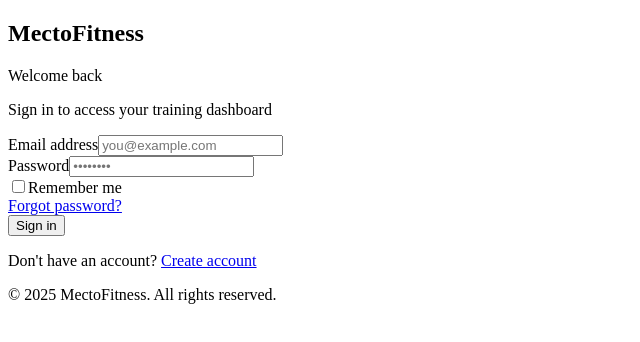
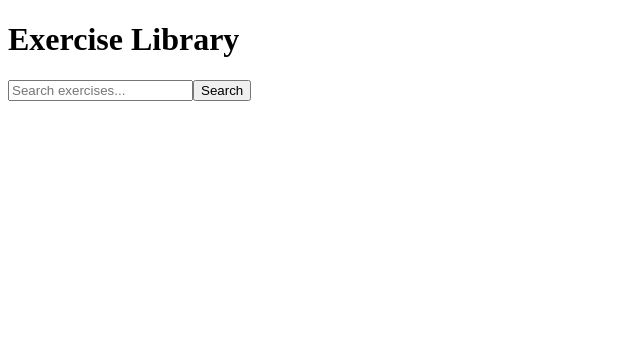
Before and after one commit to JonSvitna/MectofitnessCRM, a React (Vite) app in the folder app/static/: page /exercise-library in a window 1280 px wide. Before the commit this address led to /login. Shown: the top 342 px of the page, without its empty margins (0-640 px from the left). Built offline with nearby package versions, Linux system fonts and the light colour scheme.

Commit message:
feat: ExerciseLibrary search powered by WGER API; add /exercise-library route to React

```diff
--- a/app/static/src/App.jsx
+++ b/app/static/src/App.jsx
@@ -9,6 +9,7 @@ import ProgramList from './pages/programs/ProgramList';
 import Settings from './pages/settings/Settings';
 import Login from './pages/auth/Login';
 import Register from './pages/auth/Register';
+import ExerciseLibrary from './pages/ExerciseLibrary';
 
 // Protected Route wrapper
 const ProtectedRoute = ({ children }) => {
@@ -23,6 +24,7 @@ function App() {
         {/* Public Routes */}
         <Route path="/login" element={<Login />} />
         <Route path="/register" element={<Register />} />
+        <Route path="/exercise-library" element={<ExerciseLibrary />} />
 
         {/* Protected Routes */}
         <Route
--- /dev/null
+++ b/app/static/src/pages/ExerciseLibrary.jsx
@@ -0,0 +1,56 @@
+import { useState } from 'react';
+import { exerciseLibraryApi } from '../api/client';
+
+export default function ExerciseLibrary() {
+  const [search, setSearch] = useState('');
+  const [results, setResults] = useState([]);
+  const [loading, setLoading] = useState(false);
+  const [error, setError] = useState('');
+
+  const handleSearch = async (e) => {
+    e.preventDefault();
+    setLoading(true);
+    setError('');
+    try {
+      const res = await exerciseLibraryApi.search({ q: search });
+      setResults(res.data.exercises || []);
+    } catch (err) {
+      setError('Error fetching exercises');
+      setResults([]);
+    } finally {
+      setLoading(false);
+    }
+  };
+
+  return (
+    <div className="max-w-3xl mx-auto py-10 px-4">
+      <h1 className="text-3xl font-bold mb-6">Exercise Library</h1>
+      <form onSubmit={handleSearch} className="flex gap-4 mb-8">
+        <input
+          type="text"
+          value={search}
+          onChange={e => setSearch(e.target.value)}
+          placeholder="Search exercises..."
+          className="flex-1 border border-gray-300 rounded-lg px-4 py-2"
+        />
+        <button
+          type="submit"
+          className="bg-primary-600 text-white px-6 py-2 rounded-lg font-semibold"
+          disabled={loading}
+        >
+          {loading ? 'Searching...' : 'Search'}
+        </button>
+      </form>
+      {error && <div className="text-danger-600 mb-4">{error}</div>}
+      <ul className="space-y-4">
+        {results.map(ex => (
+          <li key={ex.id} className="border rounded-lg p-4 bg-white shadow">
+            <h2 className="text-xl font-bold mb-1">{ex.name}</h2>
+            <div className="text-gray-600 text-sm" dangerouslySetInnerHTML={{ __html: ex.description }} />
+            <div className="mt-2 text-xs text-gray-400">Category: {ex.category?.name || 'N/A'}</div>
+          </li>
+        ))}
+      </ul>
+    </div>
+  );
+}
```
Also changed, not shown: 1 other file (tests, documents, lock files or other folders).
